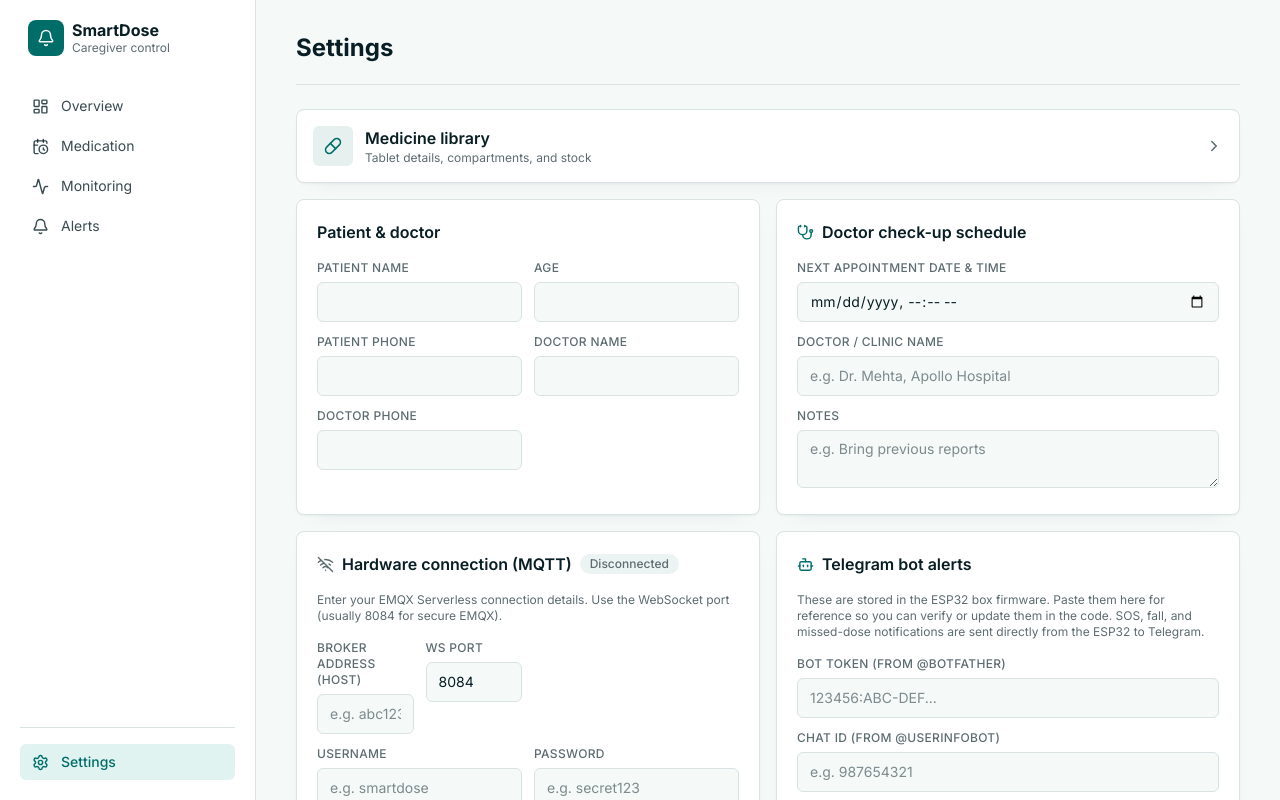
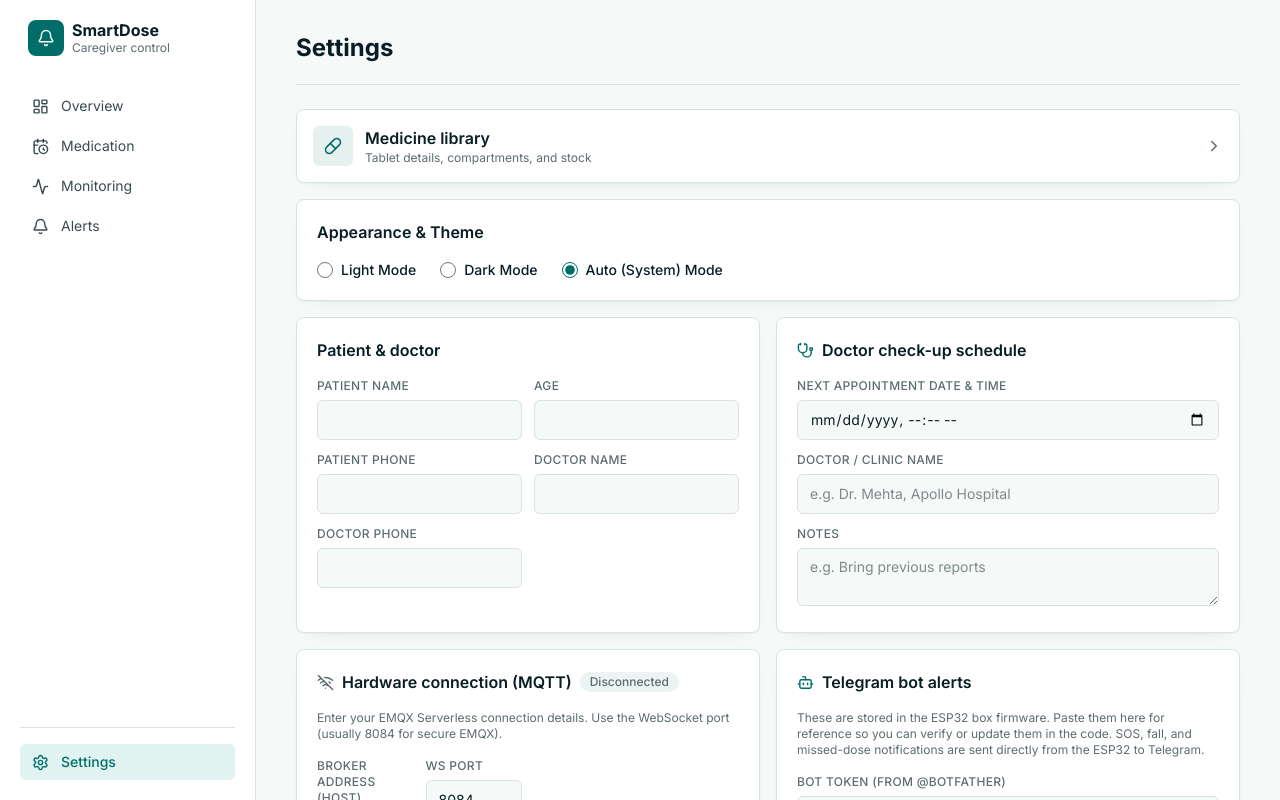
Before and after one commit to nandishpatil16/DrugDispenser-, a React (Vite) app: page /settings in a window 1280 px wide. Shown: the top 800 px of the page. Built offline with nearby package versions, Linux system fonts and the light colour scheme.

Commit message:
Add Dark Mode toggle and UI improvements

```diff
--- a/src/components/AppShell.tsx
+++ b/src/components/AppShell.tsx
@@ -1,5 +1,5 @@
 import { Link } from "@tanstack/react-router";
-import type { ReactNode } from "react";
+import { useEffect, type ReactNode } from "react";
 import { Activity, Bell, CalendarClock, LayoutDashboard, Settings } from "lucide-react";
 import { useStore } from "@/lib/store";
 
@@ -12,8 +12,19 @@ const NAV = [
 
 export function AppShell({ children }: { children: ReactNode }) {
   const unread = useStore((s) => s.alerts.filter((a) => !a.ack).length);
+  const theme = useStore((s) => s.theme);
+
+  useEffect(() => {
+    const root = document.documentElement;
+    if (theme === "dark" || (theme === "system" && window.matchMedia("(prefers-color-scheme: dark)").matches)) {
+      root.classList.add("dark");
+    } else {
+      root.classList.remove("dark");
+    }
+  }, [theme]);
+
   return (
-    <div className="min-h-screen bg-background">
+    <div className="min-h-screen bg-background text-foreground transition-colors">
       <aside className="fixed inset-y-0 left-0 hidden w-64 flex-col border-r bg-sidebar p-5 md:flex">
         <div className="mb-8 flex items-center gap-2 px-2">
           <div className="grid h-9 w-9 place-items-center rounded-lg bg-primary text-primary-foreground">
--- a/src/lib/store.ts
+++ b/src/lib/store.ts
@@ -30,6 +30,7 @@ export type State = {
   telegram: { botToken: string; chatId: string };
   checkup: { nextDate: string; doctor: string; notes: string };
   box: { loadCellGrams: number; dfplaying: boolean; lastDispenseSlot: Slot | null };
+  theme: "light" | "dark" | "system";
 };
 
 const initial: State = {
@@ -52,6 +53,7 @@ const initial: State = {
   telegram: { botToken: "", chatId: "" },
   checkup: { nextDate: "", doctor: "", notes: "" },
   box: { loadCellGrams: 0, dfplaying: false, lastDispenseSlot: null },
+  theme: "system",
 };
 
 const KEY = "smartdose-state-v1";
--- a/src/routes/settings.tsx
+++ b/src/routes/settings.tsx
@@ -47,6 +47,26 @@ function Settings() {
       </Link>
 
       <div className="grid gap-4 lg:grid-cols-2">
+
+        {/* Appearance (Theme) */}
+        <Card className="lg:col-span-2">
+          <h3 className="mb-4 font-semibold">Appearance & Theme</h3>
+          <div className="flex gap-6">
+            {(["light", "dark", "system"] as const).map((t) => (
+              <label key={t} className="flex cursor-pointer items-center gap-2">
+                <input
+                  type="radio"
+                  name="theme"
+                  value={t}
+                  checked={useStore(s => s.theme) === t}
+                  onChange={() => setState(s => ({ ...s, theme: t }))}
+                  className="h-4 w-4 text-primary accent-primary"
+                />
+                <span className="text-sm capitalize font-medium">{t === "system" ? "Auto (System)" : t} Mode</span>
+              </label>
+            ))}
+          </div>
+        </Card>
 
         {/* Patient & Doctor */}
         <Card>
```
